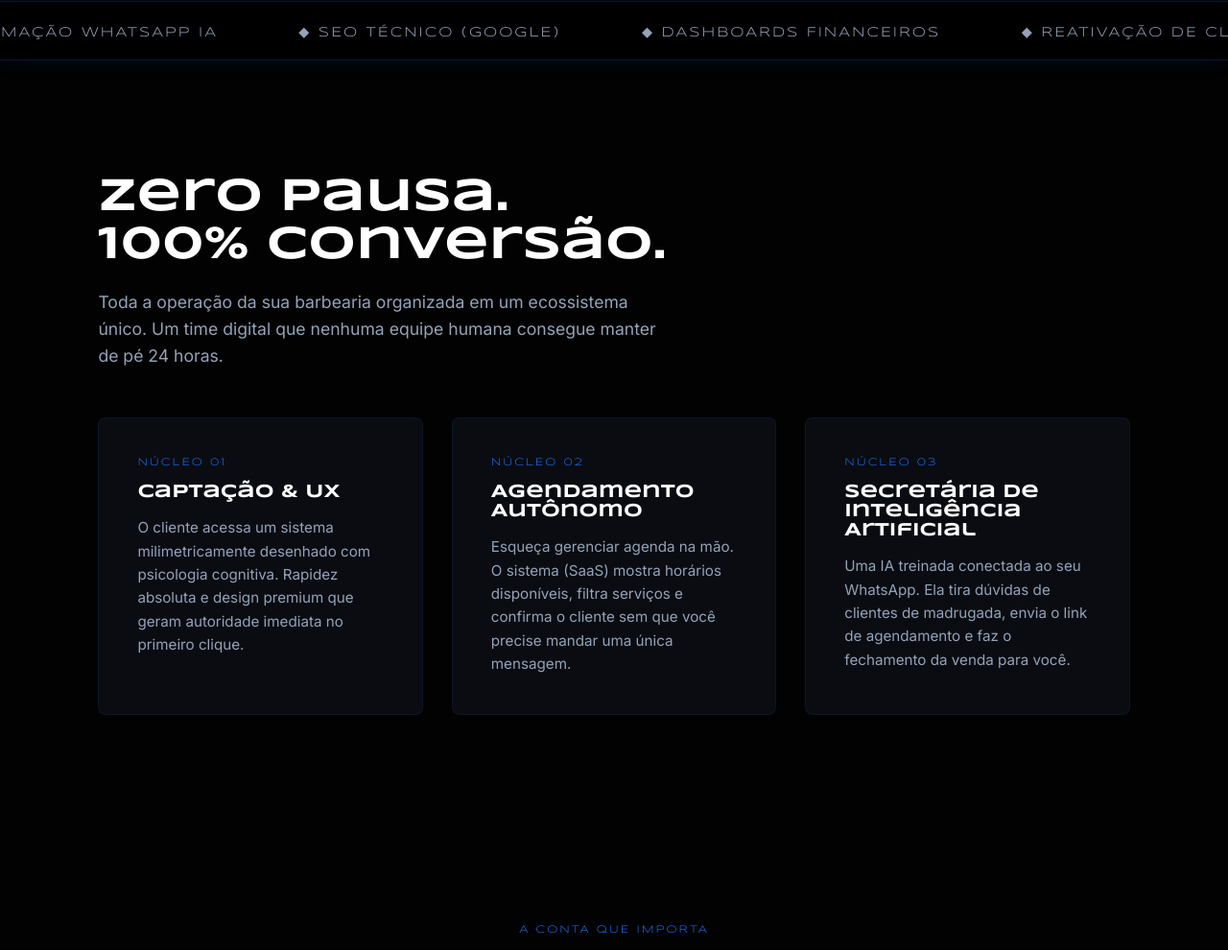
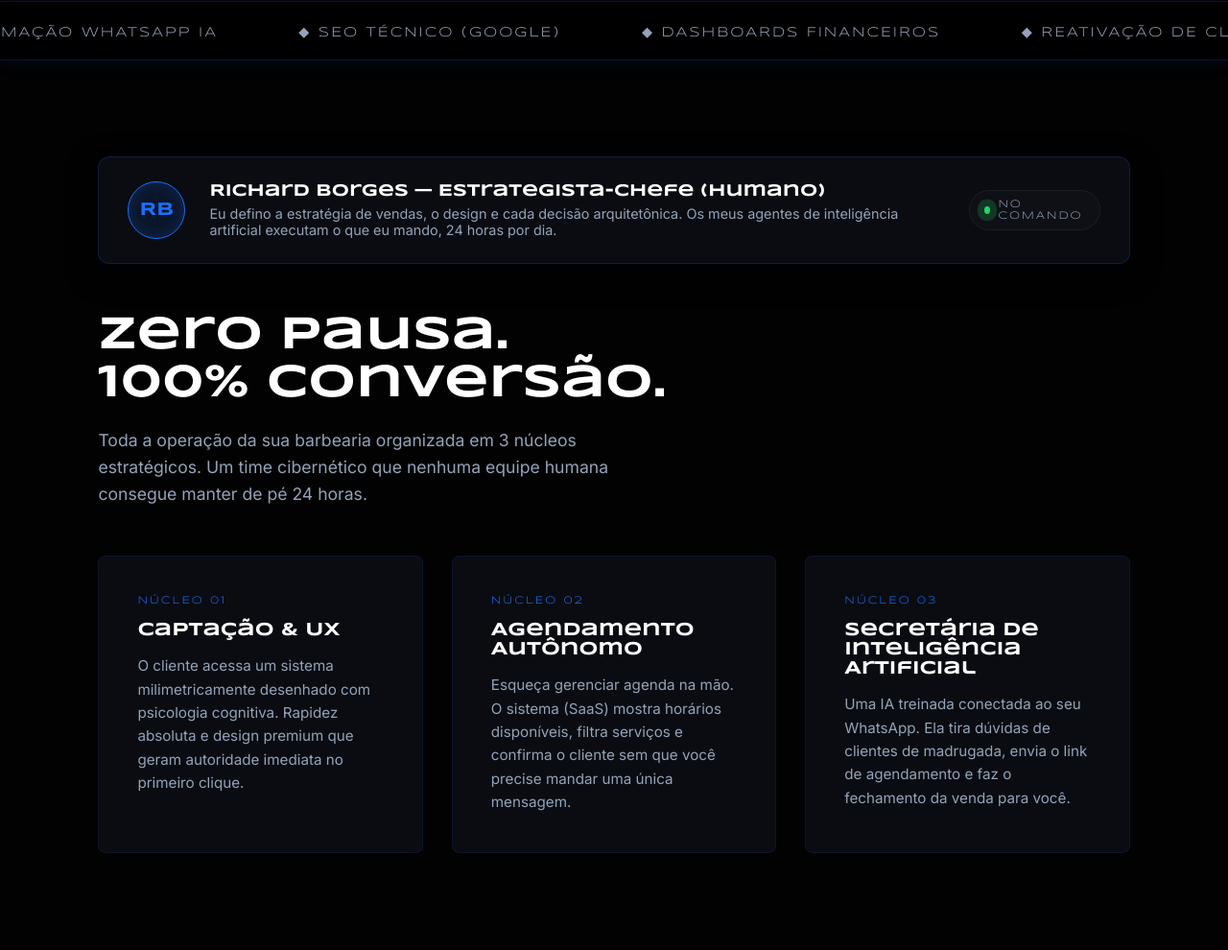
Before and after one commit to elysonedu-ui/rb-media-agency, a Flask app: page / in a window 1280 px wide. Shown: the part 799-1789 px from the top of the page at 96% size. Run offline with Flask 3, Linux system fonts and the light colour scheme; some libraries are stand-ins or nearby versions.

Commit message:
Add Human vs AI Command Center Banner

```diff
--- a/static/style.css
+++ b/static/style.css
@@ -151,6 +151,77 @@ html, body {
     line-height: 1.8;
     margin-bottom: 40px;
     font-weight: 300;
+}
+
+/* COMMAND BANNER (HUMAN VS AI) */
+.command-banner {
+    display: flex;
+    align-items: center;
+    background: var(--dark-surface);
+    border: 1px solid rgba(28, 111, 248, 0.2);
+    border-radius: 12px;
+    padding: 25px 30px;
+    margin-bottom: 50px;
+    box-shadow: 0 10px 30px rgba(0,0,0,0.5);
+    position: relative;
+    overflow: hidden;
+    transition: all 0.4s;
+}
+.command-banner:hover {
+    border-color: rgba(28, 111, 248, 0.5);
+    box-shadow: 0 10px 40px rgba(28, 111, 248, 0.15);
+    transform: translateY(-5px);
+}
+.command-badge {
+    width: 60px;
+    height: 60px;
+    background: rgba(28, 111, 248, 0.1);
+    border: 1px solid var(--accent-blue);
+    border-radius: 50%;
+    display: flex;
+    justify-content: center;
+    align-items: center;
+    font-family: var(--font-heading);
+    font-weight: 700;
+    color: var(--accent-blue);
+    font-size: 1.2rem;
+    margin-right: 25px;
+    flex-shrink: 0;
+    box-shadow: inset 0 0 15px rgba(28, 111, 248, 0.2);
+}
+.command-info {
+    flex-grow: 1;
+    padding-right: 20px;
+}
+.command-status {
+    display: flex;
+    align-items: center;
+    gap: 8px;
+    font-family: var(--font-heading);
+    font-size: 0.7rem;
+    color: var(--text-muted);
+    letter-spacing: 2px;
+    padding: 8px 15px;
+    background: rgba(255,255,255,0.02);
+    border: 1px solid rgba(255,255,255,0.05);
+    border-radius: 30px;
+}
+.pulse-dot {
+    width: 8px;
+    height: 8px;
+    background: #25d366; /* Verde online */
+    border-radius: 50%;
+    animation: pulse-green 2s infinite;
+}
+@keyframes pulse-green {
+    0% { box-shadow: 0 0 0 0 rgba(37, 211, 102, 0.7); }
+    70% { box-shadow: 0 0 0 10px rgba(37, 211, 102, 0); }
+    100% { box-shadow: 0 0 0 0 rgba(37, 211, 102, 0); }
+}
+@media (max-width: 768px) {
+    .command-banner { flex-direction: column; text-align: center; padding: 30px 20px; }
+    .command-badge { margin-right: 0; margin-bottom: 20px; }
+    .command-info { padding-right: 0; margin-bottom: 20px; }
 }
 
 /* CARDS GLASSMORPHISM (Núcleos) */
--- a/templates/index.html
+++ b/templates/index.html
@@ -82,8 +82,21 @@
         <section class="snap-section" id="solucoes">
             <div class="bg-grid" style="opacity: 0.3;"></div>
             <div style="z-index: 1; width: 100%;">
-                <h2 class="section-title fade-up">Zero Pausa. <br><span>100% Conversão.</span></h2>
-                <p class="section-subtitle fade-up">Toda a operação da sua barbearia organizada em um ecossistema único. Um time digital que nenhuma equipe humana consegue manter de pé 24 horas.</p>
+
+                <!-- THE KILLER BANNER: HUMAN VS MACHINE -->
+                <div class="command-banner fade-up hover-target">
+                    <div class="command-badge">RB</div>
+                    <div class="command-info">
+                        <h3 style="font-family: var(--font-heading); color: #fff; font-size: 1.1rem; margin-bottom: 5px;">Richard Borges — Estrategista-chefe (Humano)</h3>
+                        <p style="color: var(--text-muted); font-size: 0.9rem;">Eu defino a estratégia de vendas, o design e cada decisão arquitetônica. Os meus agentes de inteligência artificial executam o que eu mando, 24 horas por dia.</p>
+                    </div>
+                    <div class="command-status">
+                        <span class="pulse-dot"></span> NO COMANDO
+                    </div>
+                </div>
+
+                <h2 class="section-title fade-up" style="margin-top: 40px;">Zero Pausa. <br><span>100% Conversão.</span></h2>
+                <p class="section-subtitle fade-up">Toda a operação da sua barbearia organizada em 3 núcleos estratégicos. Um time cibernético que nenhuma equipe humana consegue manter de pé 24 horas.</p>
 
                 <div class="glass-grid fade-up">
                     <div class="glass-card hover-target">
```
